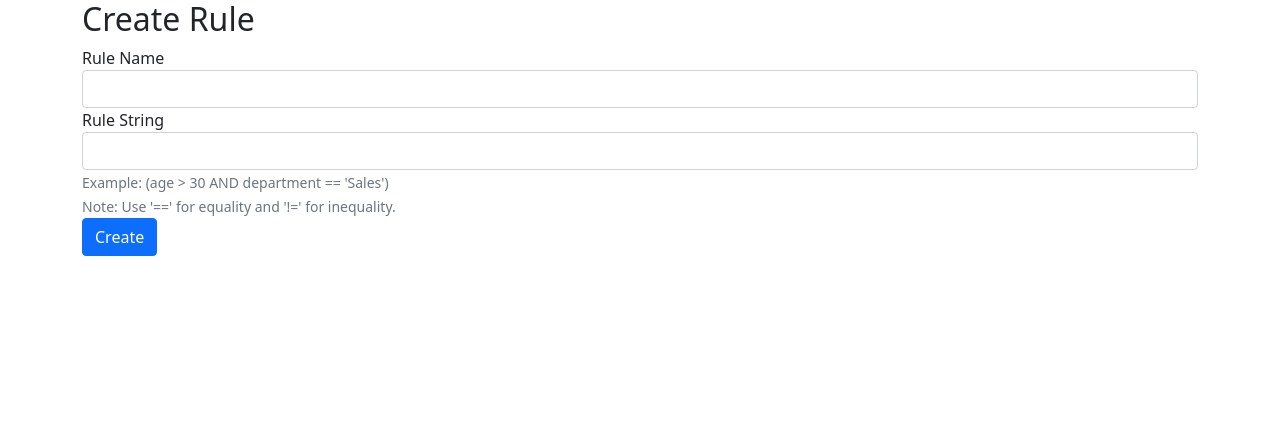
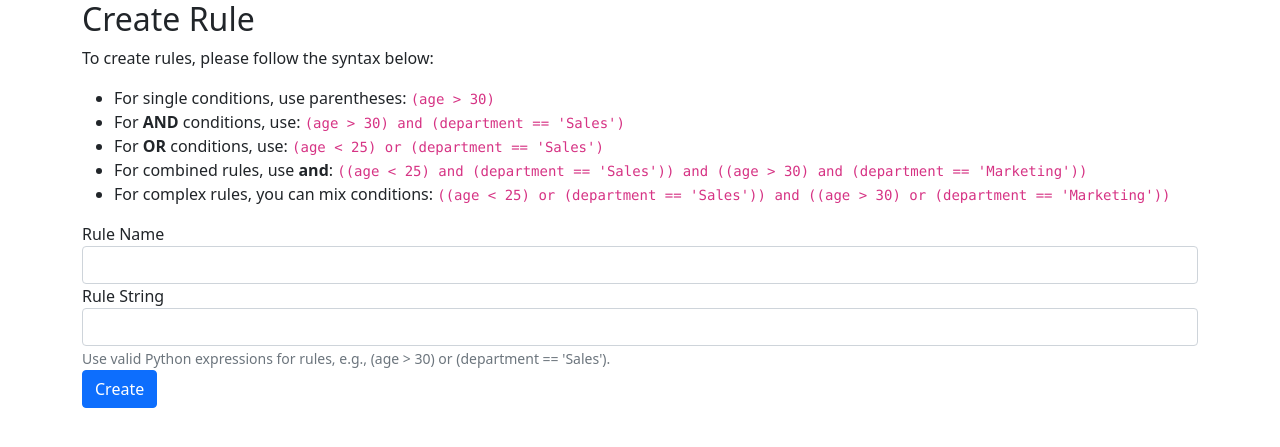
Before and after one commit to vtbossss/ZeotapA1, a Django app: template rule_engine_project/templates/create_rule.html in a window 1280 px wide. Shown: the top 447 px of the page. Run offline with Django 4.2, Linux system fonts and the light colour scheme; the template is opened without the code that fills it, so the values that code supplies are empty.

Commit message:
requirements freezed

```diff
--- a/rule_engine_project/templates/create_rule.html
+++ b/rule_engine_project/templates/create_rule.html
@@ -1,7 +1,15 @@
 {% extends "base.html" %}
-
 {% block content %}
 <h2>Create Rule</h2>
+<p>To create rules, please follow the syntax below:</p>
+<ul>
+    <li>For single conditions, use parentheses: <code>(age > 30)</code></li>
+    <li>For <strong>AND</strong> conditions, use: <code>(age > 30) and (department == 'Sales')</code></li>
+    <li>For <strong>OR</strong> conditions, use: <code>(age < 25) or (department == 'Sales')</code></li>
+    <li>For combined rules, use <strong>and</strong>: <code>((age < 25) and (department == 'Sales')) and ((age > 30) and (department == 'Marketing'))</code></li>
+    <li>For complex rules, you can mix conditions: <code>((age < 25) or (department == 'Sales')) and ((age > 30) or (department == 'Marketing'))</code></li>
+</ul>
+
 <form method="POST">
     {% csrf_token %}
     <div class="form-group">
@@ -11,18 +19,8 @@
     <div class="form-group">
         <label for="rule_string">Rule String</label>
         <input type="text" class="form-control" name="rule_string" required>
-        <small class="form-text text-muted">
-            Example: (age > 30 AND department == 'Sales') <br>
-            Note: Use '==' for equality and '!=' for inequality.
-        </small>
+        <small class="form-text text-muted">Use valid Python expressions for rules, e.g., (age > 30) or (department == 'Sales').</small>
     </div>
     <button type="submit" class="btn btn-primary">Create</button>
 </form>
-
-{% if error %}
-    <div class="alert alert-danger mt-3">{{ error }}</div>
-{% endif %}
-{% if success %}
-    <div class="alert alert-success mt-3">{{ success }}</div>
-{% endif %}
 {% endblock %}
```
Also changed, not shown: requirements.txt (+10 -0 lines).
